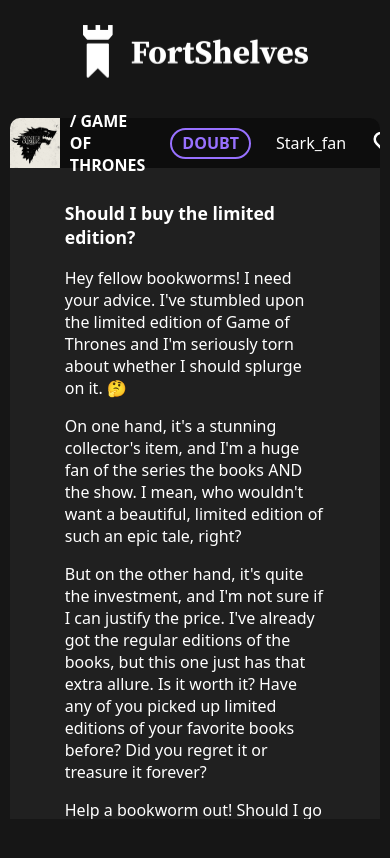
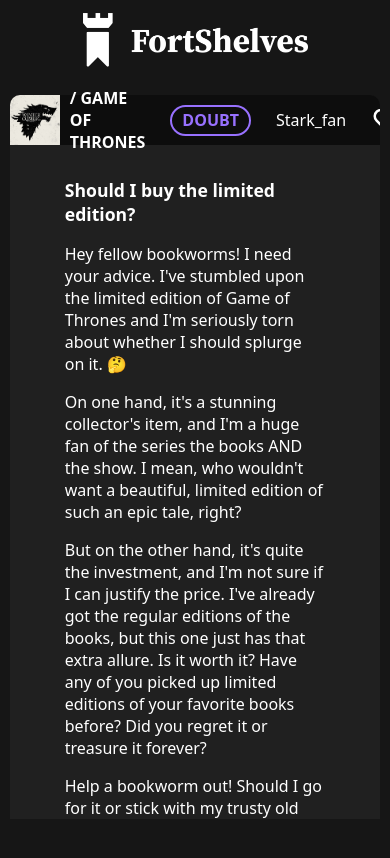
Before and after one commit to del-Real/FortShelves, a React (Vite) app: page / in a window 390 px wide. Shown: the top 858 px of the page. Built offline with nearby package versions, Linux system fonts and the light colour scheme.

Commit message:
logo responsive fixed

```diff
--- a/src/index.css
+++ b/src/index.css
@@ -110,4 +110,12 @@
   .center-panel {
     margin-bottom: 50px;
   }
+
+  .app-logo {
+    height: 35px;
+  }
+
+  .animation {
+    top: 55px;
+  }
 }
```
